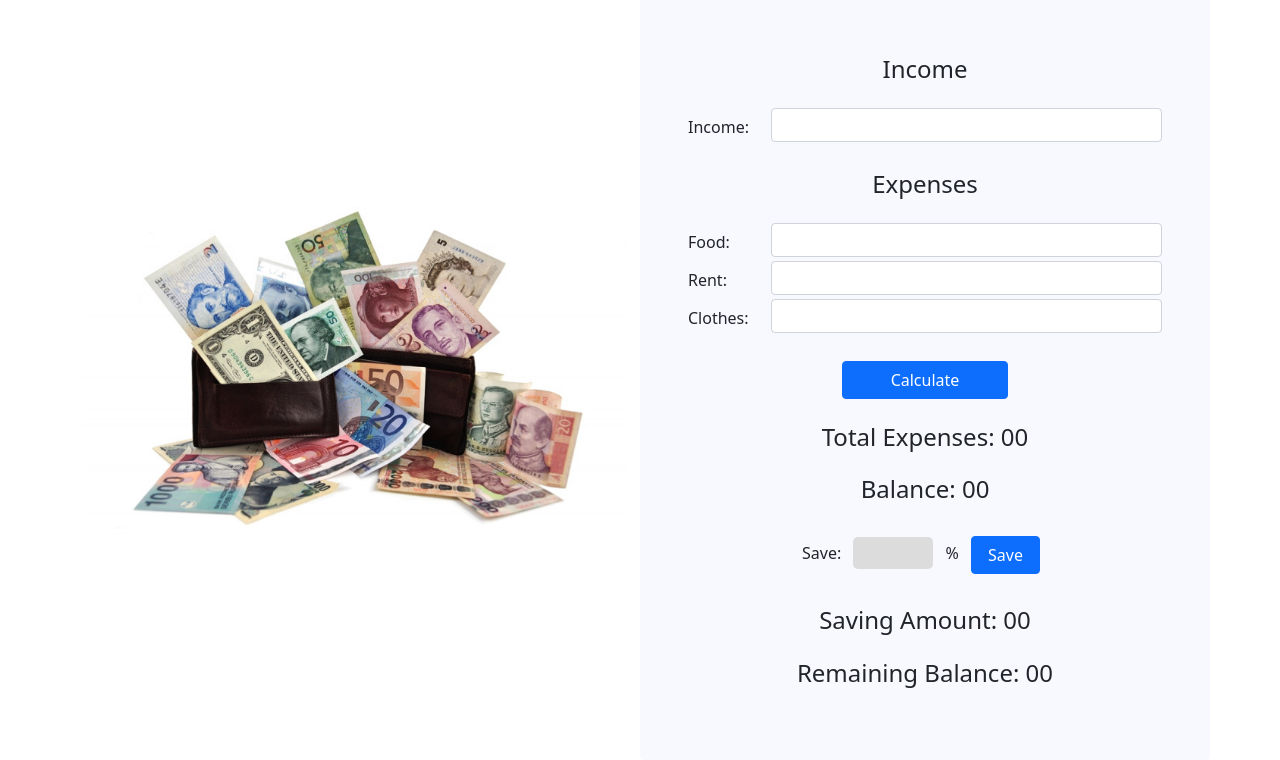
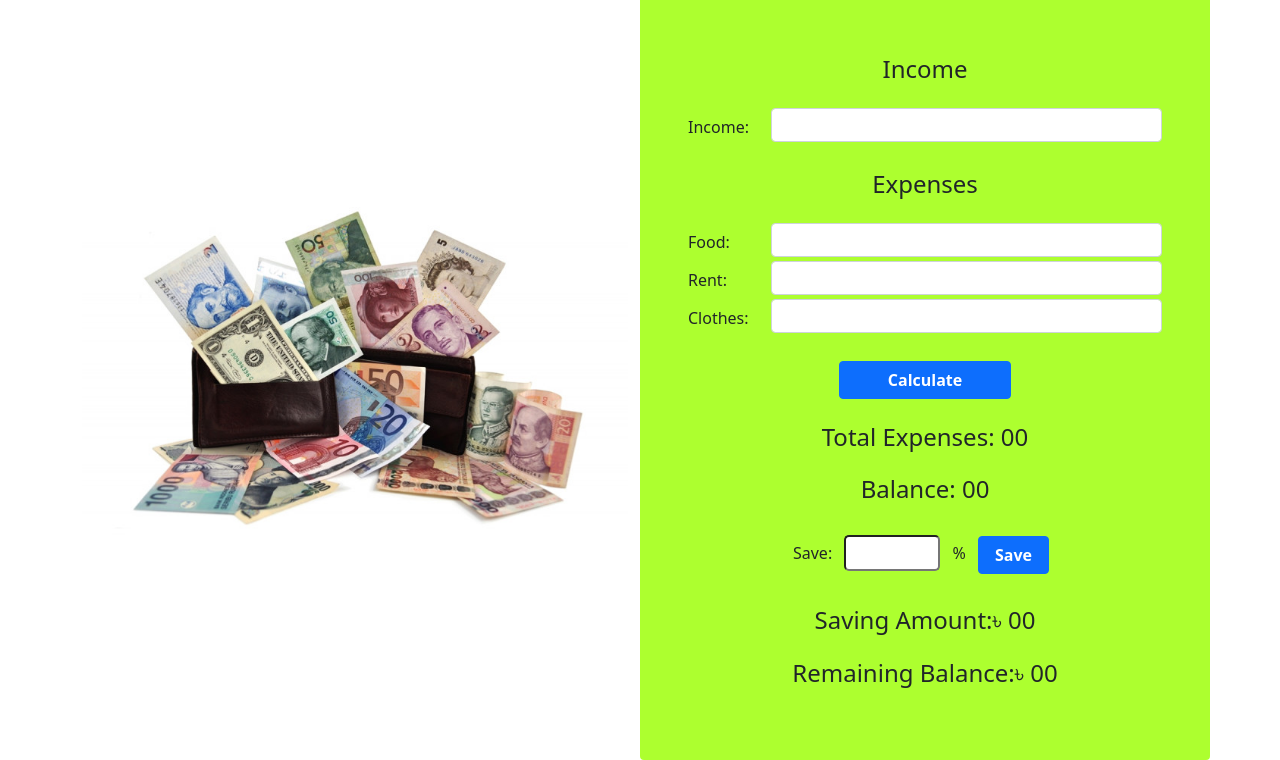
Before and after one commit to rafi252000/money-master, a plain HTML site: page index.html in a window 1280 px wide. Shown: the part 121-881 px from the top of the page. Drawn offline with nearby package versions, Linux system fonts and the light colour scheme.

Commit message:
added code

```diff
--- a/css/style.css
+++ b/css/style.css
@@ -1,5 +1,5 @@
 .bg-color{
-    background-color: ghostwhite;
+    background-color: greenyellow;
 }
 .input-body{
     background-color: #DCDCDC;
@@ -7,8 +7,6 @@
     margin: 0 auto;
 }
 .input-saving{
-    background-color: #DCDCDC;
-    border: none;
     border-radius: 5px;
-    width: 5rem;
+    width: 6rem;
 }
--- a/index.html
+++ b/index.html
@@ -4,27 +4,37 @@
     <meta charset="UTF-8">
     <meta http-equiv="X-UA-Compatible" content="IE=edge">
     <meta name="viewport" content="width=device-width, initial-scale=1.0">
-    <title>Document</title>
+    <title>Money Calculation</title>
+    <!-- css file add -->
     <link rel="stylesheet" href="css/style.css">
+    <!-- Bootsrap add link -->
     <link href="https://cdn.jsdelivr.net/npm/bootstrap@5.1.3/dist/css/bootstrap.min.css" rel="stylesheet" integrity="sha384-1BmE4kWBq78iYhFldvKuhfTAU6auU8tT94WrHftjDbrCEXSU1oBoqyl2QvZ6jIW3" crossorigin="anonymous">
 
 
 </head>
 <body>
+
     <header>
         <h1 class="text-center text-success mt-5 fs-1 fw-bold">Money Calculation</h1>
     </header>
     <main>
         <div class="container">
             <div class="row">
+                <!-----------
+                  add  Imaige
+                ----------->
               <div class="col-12 col-md-6 d-flex align-items-center">
                   <img class="w-100" src="image/image1.jpg" alt="">
               </div>
               <div class="col-12 col-md-6 p-5 bg-color rounded">
                 <div class="text-center text-md-start my-4">
+
                     <h4 class="text-center mb-4">Income</h4>
                     <div class="form-group row">
-                        <label for="income" class="col-sm-2 col-form-label">Income:</label>
+                        <!---------
+                        Income part
+                         --------->
+                        <label for="income" class="col-sm-2 col-form-label fst-normal">Income:</label>
                         <div class="col-sm-10">
                             <input type="number"  class="form-control input-body p-1" id="income">
                         </div>
@@ -33,6 +43,9 @@
                 <div class="text-center text-md-start my-4">
                     <h4 class="text-center mb-4">Expenses</h4>
                     <div class="form-group row">
+                        <!-------------
+                            cost part
+                        ---------------->
                         <label for="income" class="col-sm-2 col-form-label">Food:</label>
                         <div class="col-sm-10">
                             <input type="number"  class="form-control input-body p-1" id="food">
@@ -51,24 +64,42 @@
                         </div>
                     </div>
                 </div>
+                <!---------------
+                    calculate
+                ----------------->
                 <div class="d-flex justify-content-center">
-                    <button id="cal-btn" type="button" class="btn btn-primary px-5">Calculate</button>
+                    <button id="cal-btn" type="button" class="btn btn-primary px-5 fw-bolder">Calculate</button>
                 </div>
                 <div class="my-4">
+                    <!---------------
+                       Total Expenses
+                      ----------------->
                     <h4 class="text-center mb-4">Total Expenses: <span id="totalExpenses">00</span></h4>
                 </div>
                 <div class="my-4">
+                     <!---------------
+                           Balance
+                      ----------------->
                     <h4 class="text-center mb-4 text-">Balance: <span id="balance">00</span></h4>
                 </div>
                 <div class="my-4">
+                    <!---------------
+                        Save button
+                      ----------------->
                     <p class="text-center my-4">Save: <span class="m-2"><input id="save" class="input-saving p-1 text-center" type="number" ></span> %
-                    <button id="save-btn" class="btn btn-primary m-2 px-3">Save</button></p>
+                    <button id="save-btn" class="btn btn-primary m-2 px-3 fw-bolder">Save</button></p>
                 </div>
                 <div class="text-center my-4">
-                    <h4 class="text-center mb-4 text-">Saving Amount: <span id="savingAmount">00</span></h4>
+                     <!---------------
+                        Saving Amount
+                      ----------------->
+                    <h4 class="text-center mb-4 text-">Saving Amount:৳ <span id="savingAmount">00</span></h4>
                 </div>
                 <div class="text-center my-4">
-                    <h4 class="text-center mb-4">Remaining Balance: <span id="remaningAmount">00</span></h4>
+                    <!---------------
+                     Remaining Balanc
+                      ----------------->
+                    <h4 class="text-center mb-4">Remaining Balance:৳ <span id="remaningAmount">00</span></h4>
                 </div>
             </div>
             </div>
--- a/js/calculation.js
+++ b/js/calculation.js
@@ -4,7 +4,7 @@ function inputValue(inputId){
     const inputAmount= parseFloat(input.value);
     console.log(inputAmount)
     if(isNaN(inputAmount) || inputAmount< 0){
-        return alert("Use Positive value");
+        return alert("You can't input negative amount of money");
     }
     else{
         return inputAmount;
@@ -21,7 +21,7 @@ document.getElementById('cal-btn').addEventListener('click',function(){
     const clothes=inputValue("clothes");
 
     if (isNaN(income) || isNaN(food) || isNaN(rent) || isNaN(clothes)) {
-        alert("Use Positive value")
+        alert("You can't input negative amount of money")
     }
     else{
 
@@ -32,7 +32,7 @@ document.getElementById('cal-btn').addEventListener('click',function(){
             document.getElementById("balance").innerText=balance;
         }
         else{
-            alert("Sorry Total Expenses is bigger than your ")
+            alert("Sorry!! Not enough balance for saving")
         }
     }
 
```
